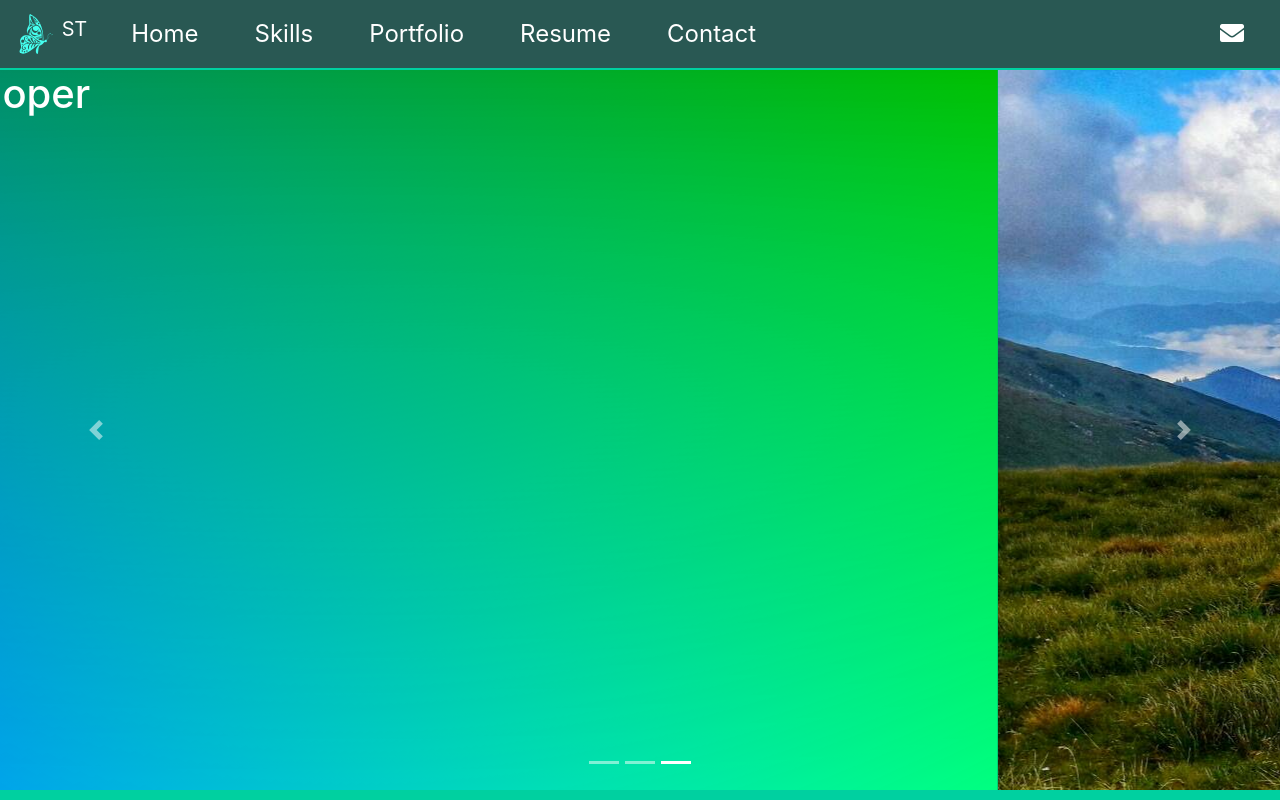
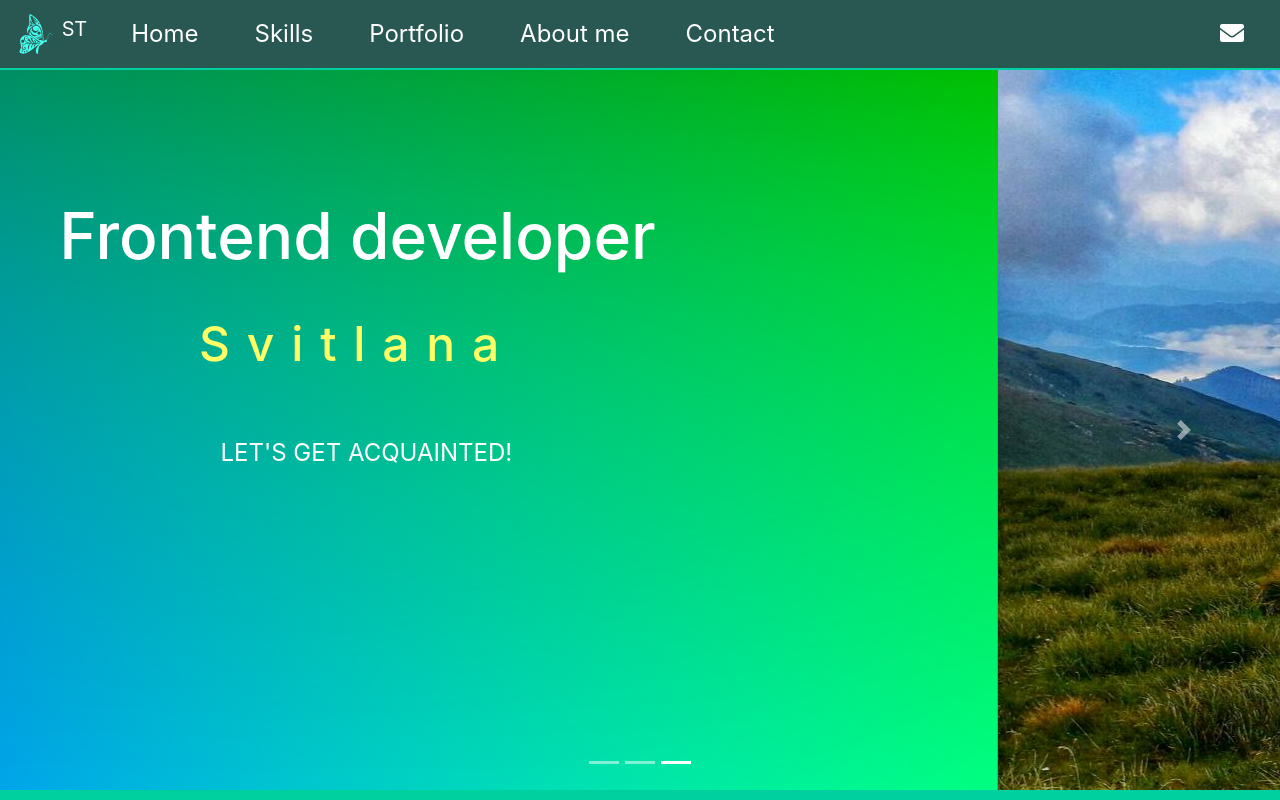
Before and after one commit to SvitlanaTsupryk-jul18/Portfolio, a website: page index.html in a window 1280 px wide. Shown: the top 800 px of the page. Drawn offline with nearby package versions, Linux system fonts and the light colour scheme.

Commit message:
add styles to hero section

```diff
--- a/index.html
+++ b/index.html
@@ -39,14 +39,14 @@
                     <a class="nav-link" href="#">Portfolio</a>
                 </li>
                 <li class="nav-item">
-                    <a class="nav-link" href="#">Resume</a>
+                    <a class="nav-link" href="#">About me</a>
                 </li>
                 <li class="nav-item">
                     <a class="nav-link" href="#">Contact</a>
                 </li>
             </ul>
             <form class="form-inline nav-item my-2 my-lg-0">
-                <a id="send" href="#"><i class="fas fa-envelope"></i><i class="fas fa-envelope-open"></i></a>
+                <a id="send" href="mailto:stsupryk@gmail.com"><i class="fas fa-envelope"></i><i class="fas fa-envelope-open"></i></a>
 
             </form>
         </div>
@@ -66,19 +66,18 @@
                         <h1>
                             Frontend developer
                         </h1>
-                        <h2>Svitlana</h2>
+                        <h2 class="hero__subtitle">Svitlana</h2>
                         <div>
-                            <a href="#next smoothscroll">Let's get acquainted</a>
+                            <a class="hero__toscroll" href="#next smoothscroll">Let's get acquainted!</a>
                         </div>
-
                     </div>
                 </div>
                 <div class="carousel-item carousel-item-3">
-                    <h3 class="lign-middle position-absolute"><i> Life is movement</i></h3>
+                    <h3 class="lign-middle position-absolute hero__slide"><i> Life is movement</i></h3>
                 </div>
             </div>
             <a class="carousel-control-prev" href="#carouselExampleIndicators" role="button" data-slide="prev">
-                <span class="carousel-control-prev-icon" aria-hidden="true"></span>
+                <span class="carouaddsel-control-prev-icon" aria-hidden="true"></span>
                 <span class="sr-only">Previous</span>
             </a>
             <a class="carousel-control-next" href="#carouselExampleIndicators" role="button" data-slide="next">
@@ -188,7 +187,7 @@
                 <h2>Contact</h2>
                 <i class="fas fa-handshake contact__icon"></i>
                 <p class="contact__text"> Let's talk about YOUR PROJECT!</p>
-                <div class="contact__wrapper row">
+                <div class="contact__wrapper row m-0">
 
                     <div class="col-md-3 col-sm-6 ">
                         <h3>Add me</h3>
@@ -230,13 +229,7 @@
     <script src="https://stackpath.bootstrapcdn.com/bootstrap/4.1.3/js/bootstrap.min.js" integrity="sha384-ChfqqxuZUCnJSK3+MXmPNIyE6ZbWh2IMqE241rYiqJxyMiZ6OW/JmZQ5stwEULTy"
         crossorigin="anonymous"></script>
     <script src="script.js"></script>
-    <script>
-        $(function () {
-            $('[data-toggle="popover"]').popover({
-                trigger: 'hover'
-            });
-        });
-    </script>
+
 </body>
 
 </html>
--- a/sass/style.scss
+++ b/sass/style.scss
@@ -30,6 +30,93 @@ nav {
     font-size: 1.5em;
 }
 
+h1 {
+    font-size: 4rem;
+
+    padding-top: 10%;
+}
+
+.hero {
+    text-align: center;
+
+    &__subtitle {
+        color: $text-color;
+        font-size: 3rem;
+        padding: 2rem;
+        letter-spacing: 1.05rem;
+    }
+
+    &__toscroll {
+        display: inline-block;
+        font-size: 1.5rem;
+        padding: 2rem;
+        color: #fff;
+        position: relative;
+        padding: 1.4rem 4.2rem;
+        padding-right: 3.1rem;
+        text-transform: uppercase;
+        transition: all 600ms cubic-bezier(0.77, 0, 0.175, 1);
+        cursor: pointer;
+        user-select: none;
+        text-decoration: none;
+
+        &:before,
+        &:after {
+            content: '';
+            position: absolute;
+            transition: inherit;
+            z-index: -1;
+            box-sizing: border-box;
+        }
+
+        &:before {
+            top: 0;
+            left: 50%;
+            height: 100%;
+            width: 0;
+            border: 1px solid white;
+            border-left: 0;
+            border-right: 0;
+        }
+
+        &:after {
+            bottom: 0;
+            left: 0;
+            height: 0;
+            width: 100%;
+            background: white;
+            opacity: 0;
+        }
+
+        &:hover {
+            color: $main-color;
+            transition-delay: .6s;
+            text-decoration: none;
+        }
+
+        &:hover:before {
+            left: 0;
+            width: 100%;
+            transition-delay: 0s;
+        }
+
+        &:hover:after {
+            top: 0;
+            height: 100%;
+            background: white;
+            transition-delay: .4s;
+            opacity: 1;
+        }
+
+    }
+
+    &__slide {
+        padding-top: 20%;
+        font-size: 4rem;
+    }
+}
+
+
 
 .nav-item {
     padding: 0 20px;
@@ -38,13 +125,12 @@ nav {
 .navbar-dark .navbar-nav .nav-link,
 #send {
     color: white;
-    transition: all 1s;
+    transition: all .3s;
 }
 
 .navbar-dark .navbar-nav .nav-link:hover {
     color: $main-color;
-    transform: scale(1.1);
-    transform-origin: left;
+    transform: translateX(10%);
 }
 
 #send .fa-envelope-open {
```
Also changed, not shown: css/style.css.
